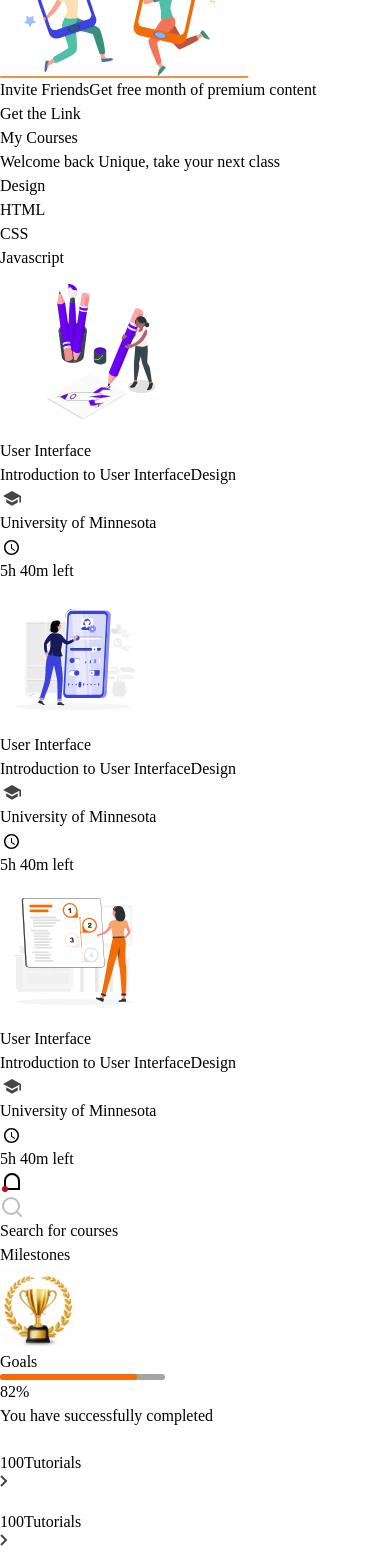
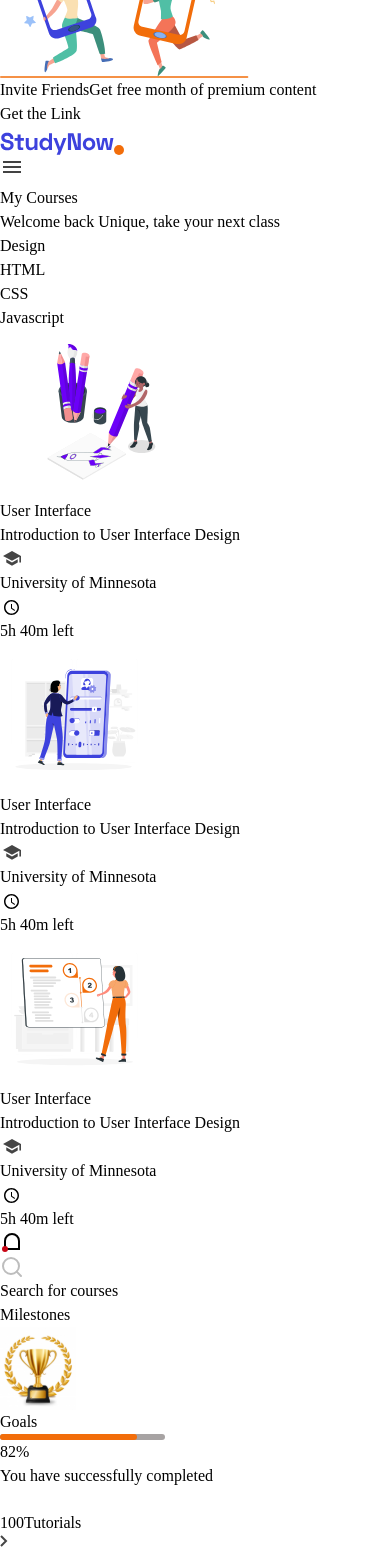
Before and after one commit to BOYWONDER3/dash-board, a React app: page / in a window 390 px wide. Shown: the part 420-1988 px from the top of the page. Built offline with nearby package versions, Linux system fonts and the light colour scheme; the HTML template or start-up script is replaced by a standard one.

Commit message:
mobile responsiveness

```diff
--- a/src/section/Home.jsx
+++ b/src/section/Home.jsx
@@ -18,11 +18,21 @@ import happy from "../assets/images/happy.svg";
 import box1 from "../assets/images/box1.svg";
 import box2 from "../assets/images/box2.svg";
 import box3 from "../assets/images/box3.svg";
+import menu from "../assets/images/menu.svg";
+import close from "../assets/images/close.svg";
+import { useState } from "react";
 
 export default function Home() {
+
+  const [open, setOpen] = useState(false);
+
+  function handleMenu() {
+    setOpen((open) => !open);
+  }
+
   return (
-    <main className="flex">
-      <section className="border-r w-[600px] bg-[#FCFBF7]  pt-20 pb-20">
+    <main className="flex-col flex md:flex-row">
+      <aside className={`border-r w-[600px] md:w-[450px] relative  bg-[#FCFBF7] pt-20 pb-20 md:inline-block ${open ? 'inline-block' : 'hidden'} `}>
         <div className="flex flex-col gap-16 px-20 ">
           <div>
             <img src={logo} alt="logo" />
@@ -59,10 +69,10 @@ export default function Home() {
             </ul>
           </div>
         </div>
-        <div className="flex justify-end px-3 pt-20">
+        <div className="w-[200px] md:w-full md:flex justify-end pl-14 md:px-3 pt-20 ">
           <img src={happy} />
         </div>
-        <div className="flex flex-col place-items-end px-3 gap-3 pt-5">
+        <div className="flex pl-7 md:flex-col md:place-items-end md:px-3 md:gap-3 pt-5">
           <p className="text-center flex flex-col">
             <span className="text-lg font-bold">Invite Friends</span>
             <span className="font-normal text-sm">
@@ -70,18 +80,55 @@ export default function Home() {
             </span>
           </p>
         </div>
-        <div className="pt-5 flex justify-end pr-10">
-          <button className="text-base font-medium text-[#FFFFFF] bg-[#F26D0A] rounded-xl px-10 py-3">
+        <div className="pt-5 pl-20 flex md:justify-end pr-10">
+          <button className="text-sm font-normal text-[#FFFFFF] bg-[#F26D0A] rounded-lg px-3 py-2    md:text-base md:font-medium md:rounded-xl md:px-10 md:py-3">
             Get the Link
           </button>
+{/*
+
+          <div className="flex justify-between w-full">
+              <img src={bell} />
+              <div className="rounded-xl bg-white gap-2 flex justify-center items-center px-1 py-3 pr-5">
+                <img src={search} />
+                <p className="font-bold text-sm text-[#514949]">
+                  Search for courses
+                </p>
+              </div>
+            </div>           */}
+
+
+
         </div>
-      </section>
+      </aside>
       {/* 2nd section  */}
       <section className="w-full">
-        <div className="flex ">
-          <aside className="bg-[#FFFFFF] border-r  w-1/2 pt-20 px-16">
+        <div className="flex-col flex md:flex-row">
+          <aside className="bg-[#FFFFFF] lg:border-r  lg:w-1/2 pt-20 px-4 lg:px-16">
             <div className="flex flex-col gap-11">
-              <h1 className="text-5xl font-bold">My Courses</h1>
+
+
+
+
+            <div className="md:hidden  flex justify-between">
+
+
+
+            <div className={` ${!open ? 'inline-block' : 'hidden'} `}>
+            <div><img src={logo} alt="logo" /> </div>
+          </div>
+          <button className="" onClick={handleMenu}>
+            {!open ? (
+              <img className="" src={menu} />
+            ) : (
+              <img className="absolute top-16 right-5" src={close} />
+            )}
+          </button>
+
+
+        </div>
+
+
+              <h1 className="text-2xl font-medium md:text-5xl md:font-bold">My Courses</h1>
               <p className="font-normal text-lg">
                 Welcome back Unique, take your next class
               </p>
@@ -98,7 +145,7 @@ export default function Home() {
             </ul>
             <div className="flex flex-col gap-7">
               <div className="flex bg-[#E6F4FF] rounded-lg px-4 py-4 gap-5">
-                <div className="bg-white w-[126px] rounded-xl">
+                <div className="bg-white relative top-10 md:top-0 h-[100px] flex items-center justify-center md:h-[150px] w-[126px] rounded-xl">
                   <img src={box1} />
                 </div>
                 <div className="flex flex-col gap-5">
@@ -106,9 +153,37 @@ export default function Home() {
                     <div className="rounded-xl bg-[#FFFFFF] text-[#F26D0A] text-nowrap text-xs font-normal w-[105px]  text-center">
                       <p className="px-3 py-2">User Interface</p>
                     </div>
-                    <p className="flex flex-col text-[#3D42DD] font-bold text-lg">
-                      <span>Introduction to User Interface</span>
-                      <span>Design</span>
+                    <p className=" text-[#3D42DD] font-bold text-lg">
+                      <span >Introduction to User Interface Design</span>
+                    </p>
+                  </div>
+                  <div className="flex gap-3 justify-between">
+                    <span className="flex gap-1 justify-center items-center">
+                      <img className="bg-white rounded-full" src={grad} />
+                      <p className="text-nowrap text-xs text-[#3D42DD] font-normal">
+                        University of Minnesota
+                      </p>
+                    </span>
+                    <span className="flex gap-1 items-center justify-center">
+                      <img className="bg-white rounded-full" src={time} />
+                      <p className="text-nowrap text-xs text-[#3D42DD] font-normal">
+                        5h 40m left
+                      </p>
+                    </span>
+                  </div>
+                </div>
+              </div>
+              <div className="flex bg-[#F6EFFF] rounded-lg px-4 py-4 gap-5">
+                <div className="bg-white relative top-10 md:top-0 h-[100px] flex items-center justify-center md:h-[150px] w-[126px] rounded-xl">
+                  <img src={box2} />
+                </div>
+                <div className="flex flex-col gap-5">
+                  <div className="flex flex-col gap-5">
+                    <div className="rounded-xl bg-[#FFFFFF] text-[#F26D0A] text-nowrap text-xs font-normal w-[105px]  text-center">
+                      <p className="px-3 py-2">User Interface</p>
+                    </div>
+                    <p className=" text-[#3D42DD] font-bold text-lg">
+                      <span >Introduction to User Interface Design</span>
                     </p>
                   </div>
                   <div className="flex gap-3 justify-between">
@@ -128,37 +203,7 @@ export default function Home() {
                 </div>
               </div>
               <div className="flex bg-[#E6F4FF] rounded-lg px-4 py-4 gap-5">
-                <div className="bg-white w-[126px] rounded-xl">
-                  <img src={box2} />
-                </div>
-                <div className="flex flex-col gap-5">
-                  <div className="flex flex-col gap-5">
-                    <div className="rounded-xl bg-[#FFFFFF] text-[#F26D0A] text-nowrap text-xs font-normal w-[105px]  text-center">
-                      <p className="px-3 py-2">User Interface</p>
-                    </div>
-                    <p className="flex flex-col text-[#3D42DD] font-bold text-lg">
-                      <span>Introduction to User Interface</span>
-                      <span>Design</span>
-                    </p>
-                  </div>
-                  <div className="flex gap-3 justify-between">
-                    <span className="flex gap-1 justify-center items-center">
-                      <img className="bg-white rounded-full" src={grad} />
-                      <p className="text-nowrap text-xs text-[#3D42DD] font-normal">
-                        University of Minnesota
-                      </p>
-                    </span>
-                    <span className="flex gap-1 items-center justify-center">
-                      <img className="bg-white rounded-full" src={time} />
-                      <p className="text-nowrap text-xs text-[#3D42DD] font-normal">
-                        5h 40m left
-                      </p>
-                    </span>
-                  </div>
-                </div>
-              </div>
-              <div className="flex bg-[#E6F4FF] rounded-lg px-4 py-4 gap-5">
-                <div className="bg-white w-[126px] rounded-xl">
+                <div className="bg-white relative top-10 md:top-0 h-[100px] flex items-center justify-center md:h-[150px] w-[126px] rounded-xl">
                   <img src={box3} />
                 </div>
                 <div className="flex flex-col gap-5">
@@ -166,9 +211,8 @@ export default function Home() {
                     <div className="rounded-xl bg-[#FFFFFF] text-[#F26D0A] text-nowrap text-xs font-normal w-[105px]  text-center">
                       <p className="px-3 py-2">User Interface</p>
                     </div>
-                    <p className="flex flex-col text-[#3D42DD] font-bold text-lg">
-                      <span>Introduction to User Interface</span>
-                      <span>Design</span>
+                    <p className=" text-[#3D42DD] font-bold text-lg">
+                      <span >Introduction to User Interface Design</span>
                     </p>
                   </div>
                   <div className="flex gap-3 justify-between">
@@ -190,7 +234,7 @@ export default function Home() {
             </div>
           </aside>
           {/* next side */}
-          <aside className="bg-[#FCFBF7]  px-20 pt-20 w-1/2 pb-20">
+          <aside className="bg-[#FCFBF7]  px-4 lg:px-20 pt-20 lg:w-1/2 pb-20">
             <div className="flex justify-between w-full">
               <img src={bell} />
               <div className="rounded-xl bg-white gap-2 flex justify-center items-center px-1 py-3 pr-5">
@@ -202,12 +246,12 @@ export default function Home() {
             </div>
             <div className="flex flex-col gap-5 pt-10">
               <h1 className="font-bold text-2xl">Milestones</h1>
-              <div className="flex gap-5 bg-[#FFFFFF] w-[365px] py-3 rounded-xl pl-3">
+              <div className="flex gap-5  bg-[#FFFFFF] w-ful md:w-[365px] py-3 rounded-xl pl-3">
                 <img src={cup} />
                 <div className="flex flex-col pt-8 gap-1">
                   <p className="font-bold text-lg">Goals</p>
                   <div className="flex gap-3">
-                    <img src={bar} />
+                    <img className="w-[100px] md:w-full" src={bar} />
                     <p className="font-bold text-lg">82%</p>
                   </div>
                 </div>
@@ -227,7 +271,7 @@ export default function Home() {
                   </div>
                   <p className="flex justify-center flex-col gap-0">
                     <span className="text-lg font-bold">100</span>
-                    <span className="text-xs font-bold">Tutorials</span>
+                    <span className="text-xs font-bold text-[#514949] opacity-50">Tutorials</span>
                   </p>
                 </div>
                 <div>
@@ -239,13 +283,13 @@ export default function Home() {
               <div className="flex justify-center items-center gap-8">
                 <div className="">
                   <img
-                    className="bg-[#3D42DD] py-3 px-3 rounded-full"
+                    className="bg-[#F26D0A] py-3 px-3 rounded-full"
                     src={star}
                   />
                 </div>
                 <p className="flex justify-center flex-col gap-0">
-                  <span className="text-lg font-bold">100</span>
-                  <span className="text-xs font-bold">Tutorials</span>
+                  <span className="text-lg font-bold">18</span>
+                  <span className="text-xs font-bold text-[#514949] opacity-50">Topics</span>
                 </p>
               </div>
               <div>
@@ -256,13 +300,13 @@ export default function Home() {
               <div className="flex justify-center items-center gap-8">
                 <div className="">
                   <img
-                    className="bg-[#3D42DD] py-3 px-3 rounded-full"
+                    className="bg-[#6C00F8] py-3 px-3 rounded-full"
                     src={star}
                   />
                 </div>
                 <p className="flex justify-center flex-col gap-0">
-                  <span className="text-lg font-bold">100</span>
-                  <span className="text-xs font-bold">Tutorials</span>
+                  <span className="text-lg font-bold">120</span>
+                  <span className="text-xs font-bold text-[#514949] opacity-50">Excercises</span>
                 </p>
               </div>
               <div>
```
Also changed, not shown: src/assets/images/close.svg (added), src/assets/images/menu.svg (added).
